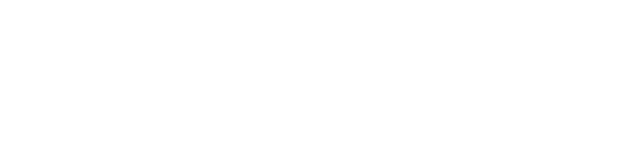
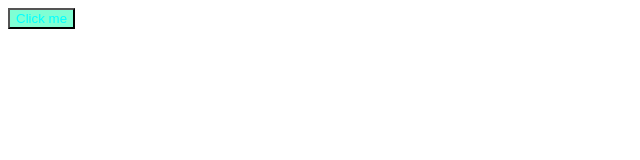
Before and after one commit to KiraMoroz09/wb9, a plain HTML site: page index.html in a window 1280 px wide. Shown: the whole page, without its empty margins (0-640 px from the left). Drawn offline with Linux system fonts and the light colour scheme.

Commit message:
creator def

```diff
--- a/index.html
+++ b/index.html
@@ -5,8 +5,9 @@
     <meta http-equiv="X-UA-Compatible" content="IE=edge">
     <meta name="viewport" content="width=device-width, initial-scale=1.0">
     <title>Document</title>
+    <link rel="stylesheet" href="style.css">
 </head>
 <body>
-
+     <button id="click">Click me</button>
 </body>
 </html>
--- /dev/null
+++ b/style.css
@@ -0,0 +1,4 @@
+#click {
+    background-color: aquamarine;
+    color: aqua;
+}
```
